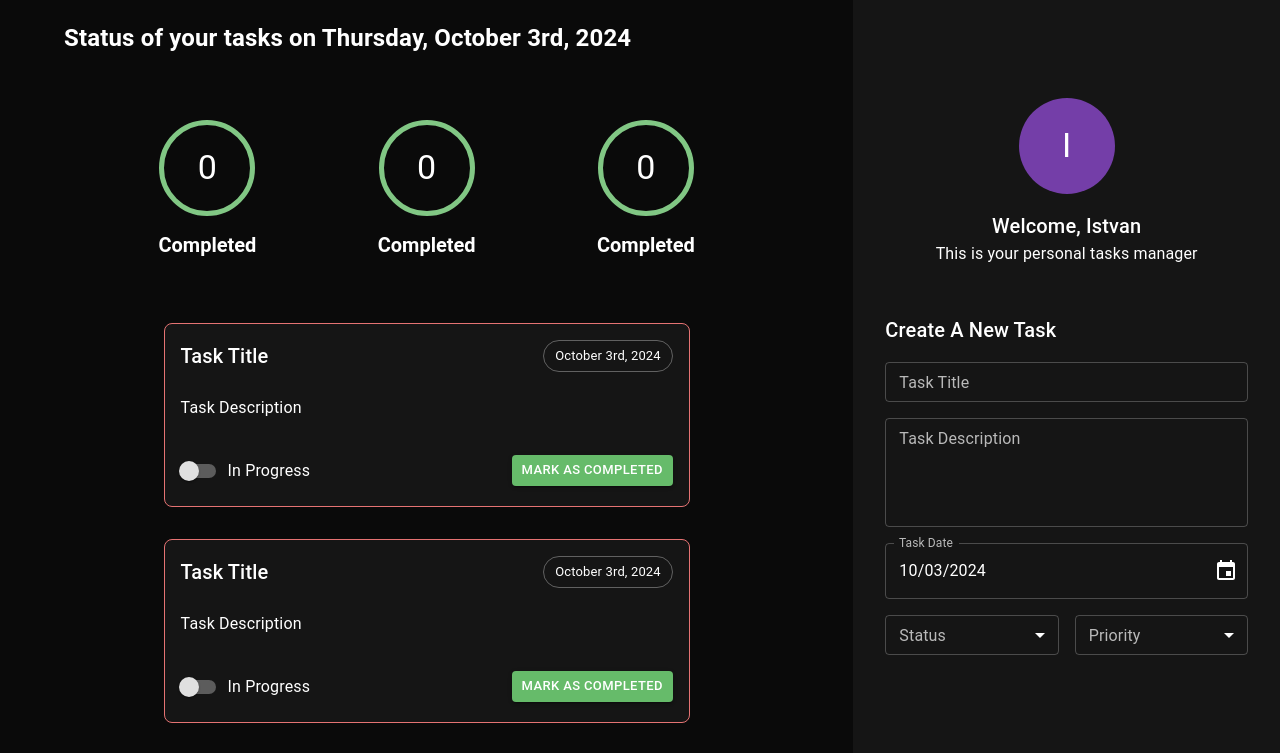
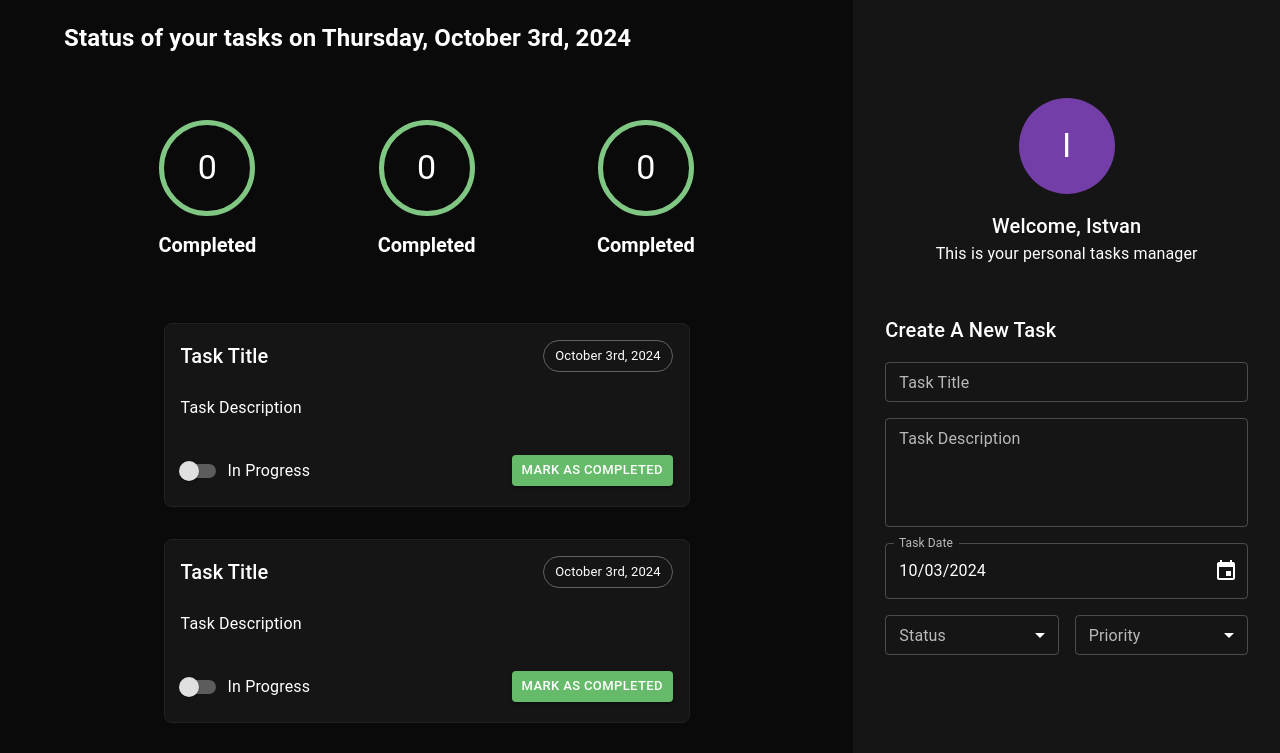
Before and after one commit to stevebiczyk/ts-react-todo-app, a React (Create React App) app: page / in a window 1280 px wide. Shown: the top 753 px of the page. Built offline with nearby package versions, Linux system fonts and the light colour scheme.

Commit message:
added dynamic border colors to Task component

```diff
--- /dev/null
+++ b/src/components/task/helpers/renderPriorityBorderColor.ts
@@ -0,0 +1,14 @@
+import { Priority } from '../../createTaskForm/enums/Priority';
+
+export const renderPriorityBorderColor = (priority: string): string => {
+  switch (priority) {
+    case Priority.low:
+      return 'info.light';
+    case Priority.medium:
+      return 'grey.900';
+    case Priority.high:
+      return 'error.light';
+    default:
+      return 'grey.900';
+  }
+};
--- a/src/components/task/interfaces/ITask.ts
+++ b/src/components/task/interfaces/ITask.ts
@@ -3,7 +3,7 @@
 import { ITaskFooter } from './ITaskFooter';
 
 export interface ITask extends ITaskHeader, ITaskDescription, ITaskFooter {
-  id: string;
-  priority: string;
-  status: string;
+  id?: string;
+  priority?: string;
+  status?: string;
 }
--- a/src/components/task/task.tsx
+++ b/src/components/task/task.tsx
@@ -6,6 +6,7 @@
 import { ITask } from './interfaces/ITask';
 import { Status } from '../createTaskForm/enums/Status';
 import { Priority } from '../createTaskForm/enums/Priority';
+import { renderPriorityBorderColor } from './helpers/renderPriorityBorderColor';
 
 export const Task: FC<ITask> = (props): ReactElement => {
     // destructuring props
@@ -31,7 +32,7 @@
         backgroundColor: "background.paper",
         borderRadius: "8px",
         border: "1px solid",
-        borderColor: "error.light",
+        borderColor: renderPriorityBorderColor(priority),
     }}
     >
         <TaskHeader title={title} date={date} />
```
